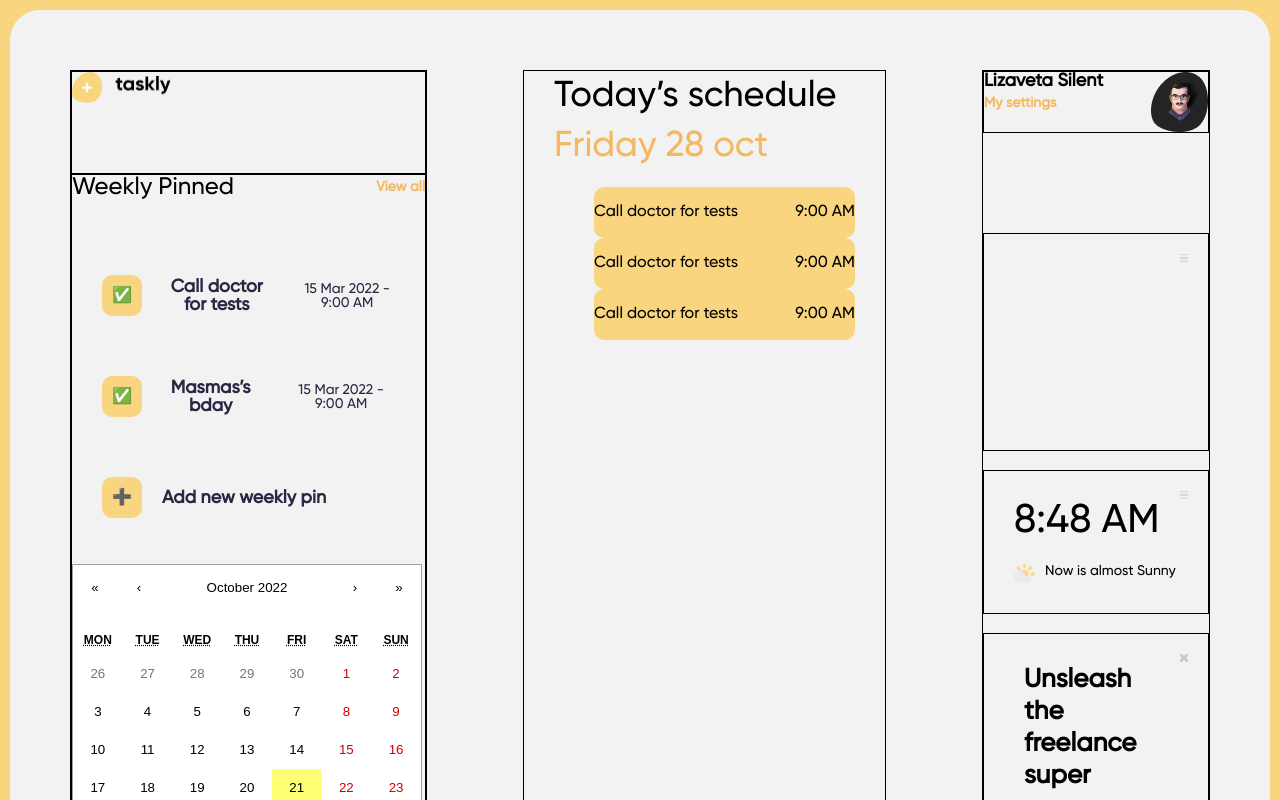
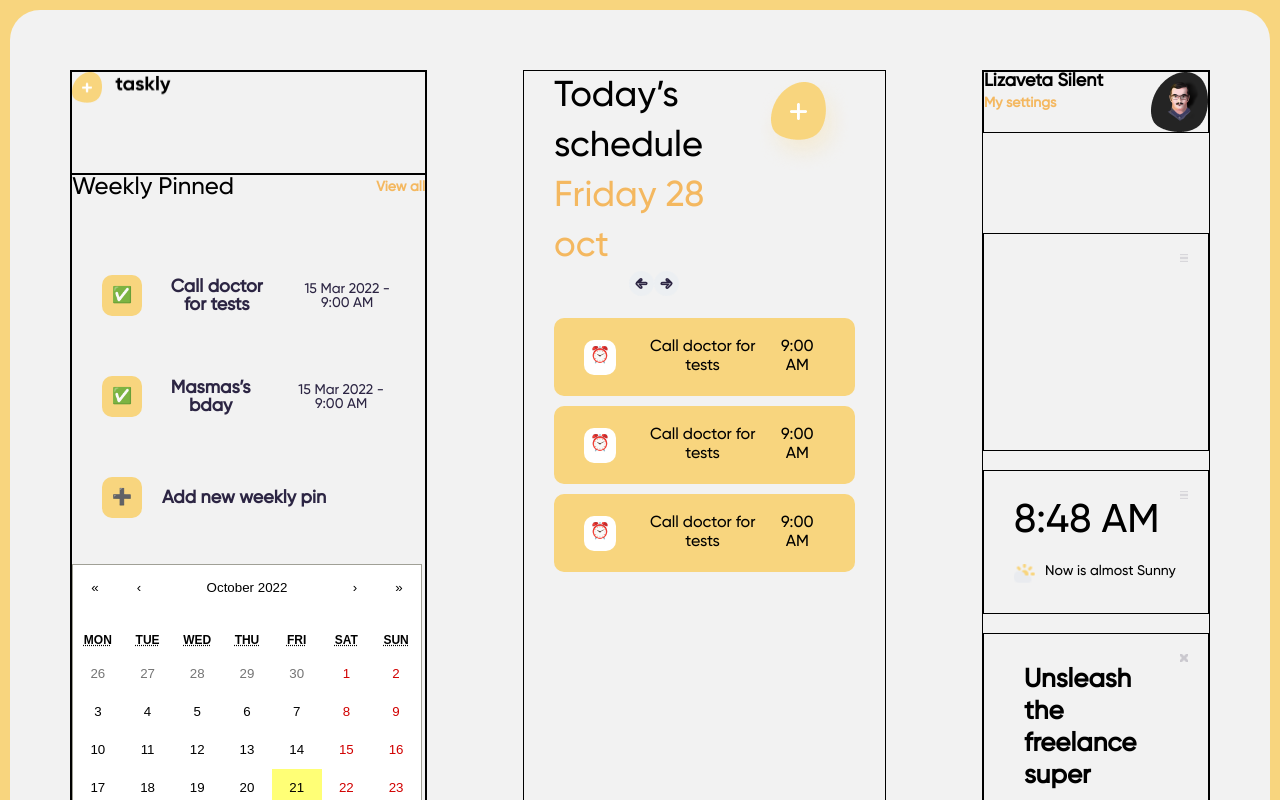
Before and after one commit to lizasilent/taskly, a React (Create React App) app: page / in a window 1280 px wide. Shown: the top 800 px of the page. Built offline with nearby package versions, Linux system fonts and the light colour scheme.

Commit message:
mid header

```diff
--- a/src/App.css
+++ b/src/App.css
@@ -44,6 +44,12 @@
 .right {
   min-width: 20%;
   border: 1px solid black;
+}
+
+.middle__header {
+  display: flex;
+  flex-direction: row;
+
 }
 
 .middle__header p {
@@ -221,7 +227,6 @@
 
 .weekly__list-block {
   width: 100%;
-
 }
 
 .weekly__header {
@@ -272,7 +277,7 @@
   align-items: center;
 }
 
-.item__text-block p:first-of-type{
+.item__text-block p:first-of-type {
   display: flex;
   font-size: 18px;
   line-height: 18px;
@@ -280,7 +285,6 @@
   color: #2c2543;
   margin: 0 28px 0 20px;
 }
-
 
 .item__text-block p:last-of-type {
   display: flex;
@@ -298,21 +302,40 @@
   background-color: #f8d57e;
 }
 
-.middle__list{
+.middle__list {
   list-style: none;
+  padding: 0;
 }
 
 .middle__item {
   background-color: #f8d57e;
   border-radius: 10px;
+  display: flex;
+  flex-direction: row;
+  align-items: center;
+  justify-content: left;
+  margin-bottom: 10px;
+  padding: 20px 30px;
 }
 
-.middle__item::before {
-
+.middle__icon {
+  border-radius: 10px;
+  padding: 5px;
+  background-color: white;
+  height: 35px;
+  width: 35px;
+  margin-right: 20px;
 }
 
 .middle__text-block {
   display: flex;
   flex-direction: row;
   justify-content: space-between;
+  width: 90%;
 }
+
+.middle__text-block p {
+  margin-right: 30px;
+  display: flex;
+  margin: 0;
+}
--- a/src/components/CenterMenu.js
+++ b/src/components/CenterMenu.js
@@ -1,32 +1,52 @@
 import React from "react";
+import arrowback from "../images/back.png";
+import arrownext from "../images/front.png";
+import add from "../images/plus.png";
 
 function CenterMenu() {
+  return (
+    <div className="middle">
+      <div className="middle__header">
+
+        <div>
+        <p className="text">Today’s schedule</p>
+
+        <div className="">
+          <p className="text yellow">Friday 28 oct</p>
+          <div className ="arrow-block">
+            <img src={arrowback} alt="back"></img>
+            <img src={arrownext} alt="next"></img>
+          </div>
+        </div>
+
+        </div>
+
+        <div>
+          <img src={add} alt="plus"></img>
+        </div>
 
 
 
-    return (
-       <div className="middle">
-
-        <div className="middle__header">
-        <p className="text">Today’s schedule</p>
-        <p className="text yellow">Friday 28 oct</p>
       </div>
 
       <div className="middle__list-block">
         <ul className="middle__list">
           <li className="middle__item">
+            <div className="middle__icon">⏰</div>
             <div className="middle__text-block">
               <p>Call doctor for tests</p>
               <p>9:00 AM</p>
             </div>
           </li>
           <li className="middle__item">
+            <div className="middle__icon">⏰</div>
             <div className="middle__text-block">
               <p>Call doctor for tests</p>
               <p>9:00 AM</p>
             </div>
           </li>
           <li className="middle__item">
+            <div className="middle__icon">⏰</div>
             <div className="middle__text-block">
               <p>Call doctor for tests</p>
               <p>9:00 AM</p>
@@ -34,11 +54,8 @@ function CenterMenu() {
           </li>
         </ul>
       </div>
-
     </div>
-
-    )
+  );
 }
 
-
 export default CenterMenu;
```
Lines whose indentation alone changed are shown as unchanged.
